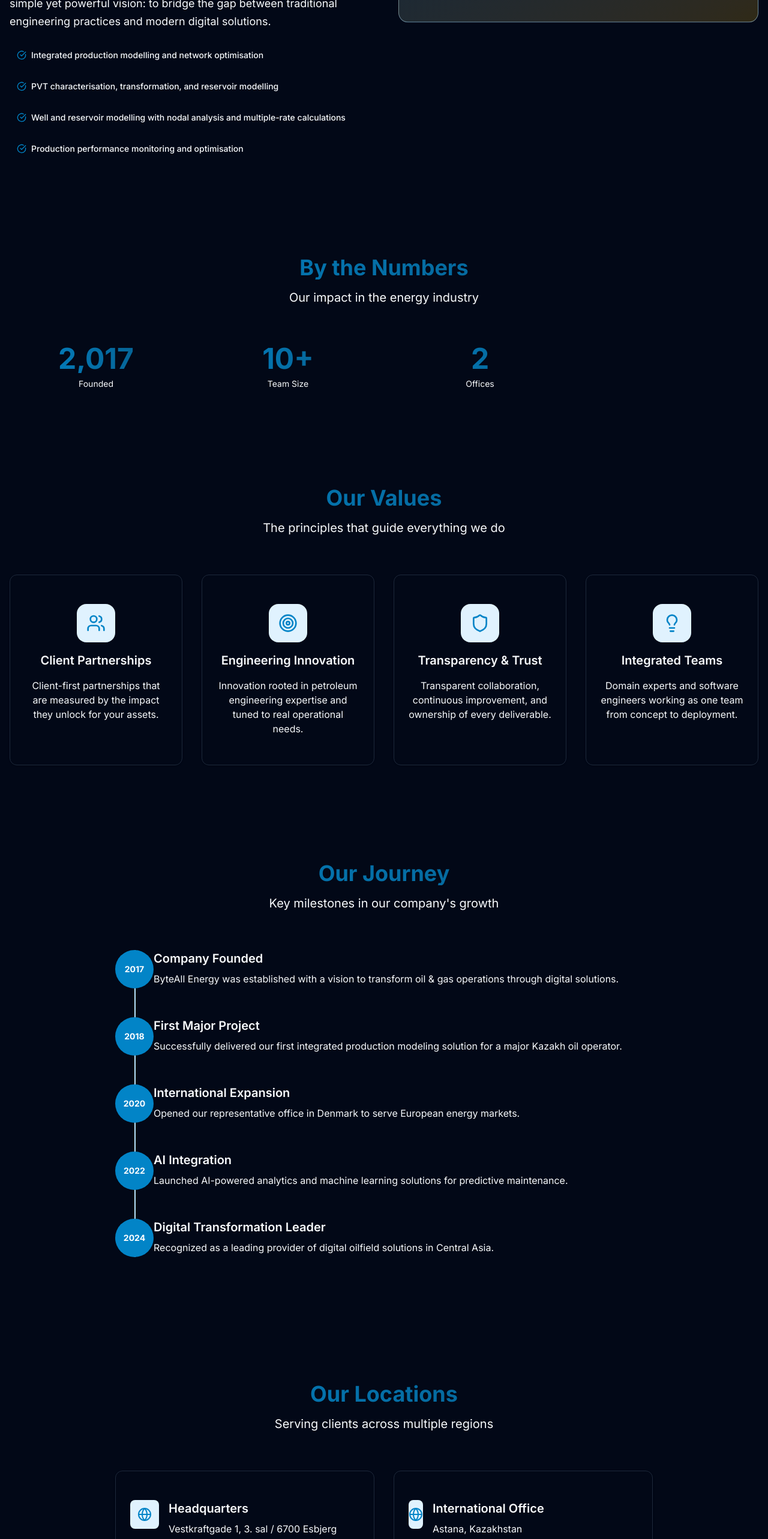
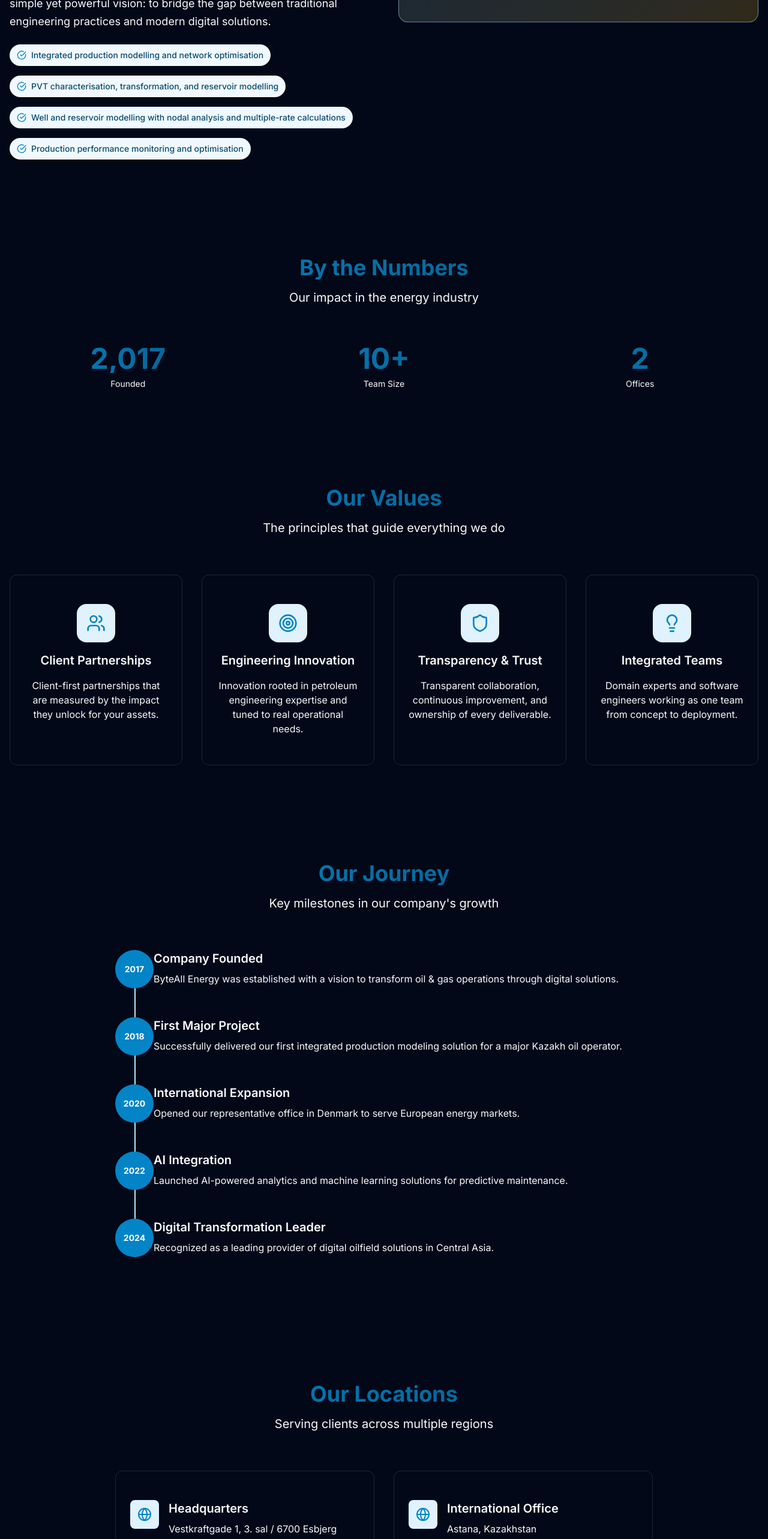
Before and after one commit to nurs3it/byteallenergy, a Next.js app: page /about in a window 1280 px wide. Shown: the part 980-3546 px from the top of the page at 60% size. Built offline with nearby package versions, Linux system fonts and the light colour scheme.

Commit message:
Refactor service display in HomePage and AboutPage components to enhance styling and accessibility. Updated background classes and text colors for better visibility and consistency across both pages.

```diff
--- a/src/app/about/page.tsx
+++ b/src/app/about/page.tsx
@@ -133,9 +133,9 @@ export default function AboutPage() {
                 </p>
                 <div className="flex flex-wrap gap-4">
                   {companyData.services.slice(0, 4).map((service, index) => (
-                    <div key={index} className="flex items-center space-x-2 light:bg-energy-50 dark:bg-black px-3 py-2 rounded-full">
+                    <div key={index} className="flex items-center space-x-2 bg-energy-50 dark:bg-black px-3 py-2 rounded-full">
                       <CheckCircle className="w-4 h-4 text-energy-600" />
-                      <span className="text-sm font-medium">{service}</span>
+                      <span className="text-sm font-medium text-energy-900 dark:text-white">{service}</span>
                     </div>
                   ))}
                 </div>
@@ -175,7 +175,7 @@ export default function AboutPage() {
             </div>
           </AnimatedSection>
 
-          <div className="grid grid-cols-2 md:grid-cols-4 gap-8">
+          <div className="grid grid-cols-2 md:grid-cols-3 gap-8">
             {stats.map((stat, index) => (
               <AnimatedSection key={index} delay={index * 0.1}>
                 <div className="text-center space-y-2">
@@ -304,7 +304,7 @@ export default function AboutPage() {
               <Card className="card-hover">
                 <CardContent className="p-6">
                   <div className="flex items-start space-x-4">
-                    <div className="w-12 h-12 bg-energy-100 dark:bg-energy-900 rounded-lg flex items-center justify-center">
+                    <div className="w-12 h-12 min-w-12 min-h-12 bg-energy-100 dark:bg-energy-900 rounded-lg flex items-center justify-center">
                       <Globe className="w-6 h-6 text-energy-600" />
                     </div>
                     <div className="space-y-2">
--- a/src/app/page.tsx
+++ b/src/app/page.tsx
@@ -278,9 +278,9 @@ export default function HomePage() {
                 </div>
                 <div className="flex flex-wrap gap-4">
                   {companyData.services.slice(0, 4).map((service, index) => (
-                    <div key={index} className="flex items-center space-x-2 light:bg-energy-50 dark:bg-black px-3 py-2 rounded-full">
+                    <div key={index} className="flex items-center space-x-2 bg-energy-50 dark:bg-black px-3 py-2 rounded-full">
                       <CheckCircle className="w-4 h-4 text-energy-600" />
-                      <span className="text-sm font-medium">{service}</span>
+                      <span className="text-sm font-medium text-energy-900 dark:text-white">{service}</span>
                     </div>
                   ))}
                 </div>
```
Also changed, not shown: 31 other files (tests, documents, lock files or other folders).
